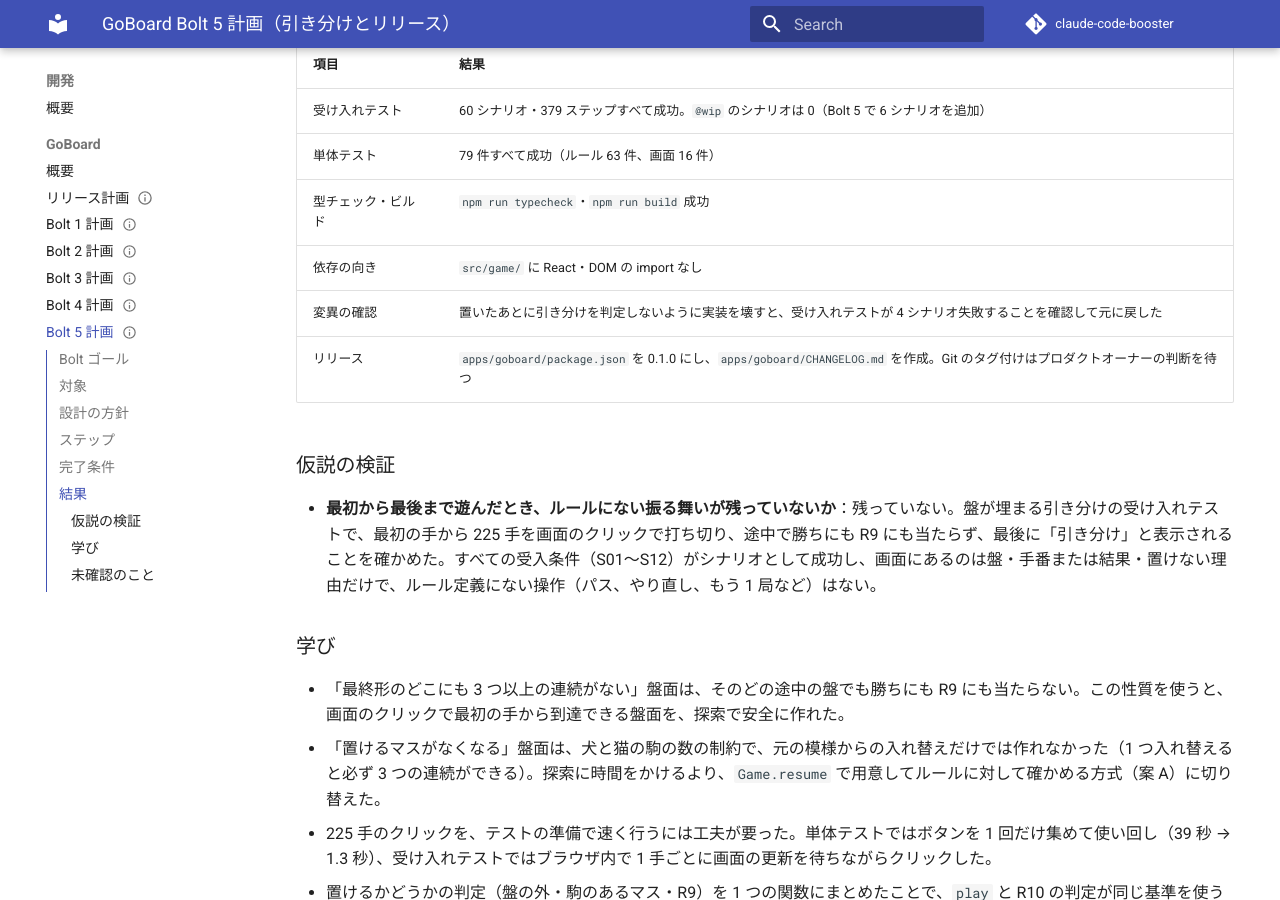
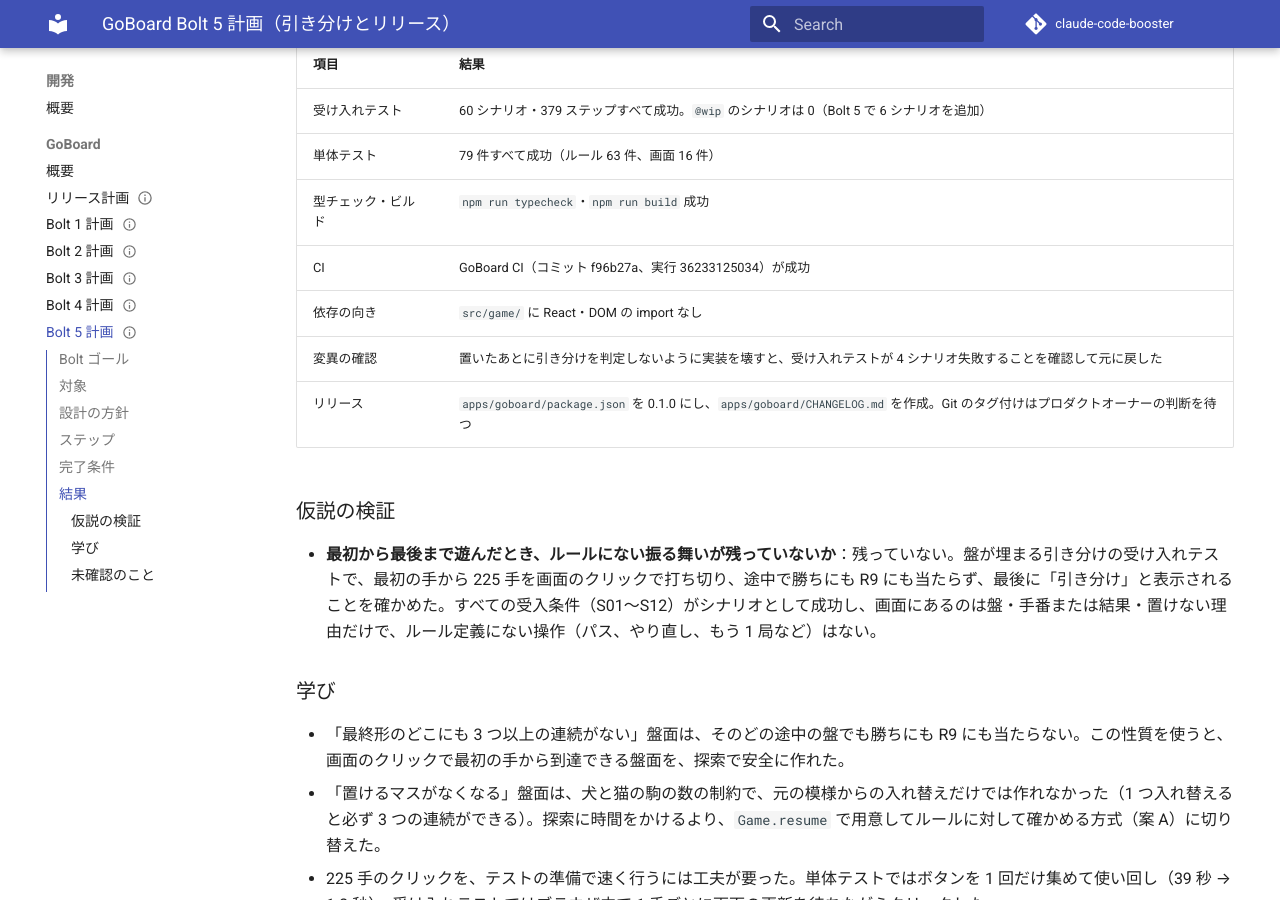
Before and after one commit to k2works/sdd-handson-go-board, an MkDocs documentation site: the page built from docs/development/goboard/bolt_5_plan.md, in a window 1280 px wide and 900 px high, scrolled down 1923 px. Built offline with MkDocs 1.6.1 and Material for MkDocs 9.7.7, drawn with Linux system fonts in a browser that asks for light colours; comment, search, counter and statistics services are not loaded.

Commit message:
docs(goboard): Bolt 5 の CI の成功を記録
Co-Authored-By: Claude Opus 5.5 <noreply@anthropic.com>
Claude-Session: https://claude.ai/code/session_01XJaVhfJBdX23SdHKwk7Dje

```diff
--- a/docs/development/goboard/bolt_5_plan.md
+++ b/docs/development/goboard/bolt_5_plan.md
@@ -40,13 +40,13 @@ generated: { by: process:claude-code, at: 2026-09-26T09:33:45Z }
 - [x] 2. 画面のテストを書き、「引き分け」の表示を実装する（S10）
 - [x] 3. S08・S12・S10（引き分け）のシナリオから `@wip` を外し、ステップ定義を実装する
 - [x] 4. バージョンを 0.1.0 にし、CHANGELOG を作る
-- [ ] 5. 受入条件のチェックボックス・リリース計画の進捗・本計画の結果を更新し、CI の成功を確かめる
+- [x] 5. 受入条件のチェックボックス・リリース計画の進捗・本計画の結果を更新し、CI の成功を確かめる
 
 ## 完了条件
 
 - [x] すべてのシナリオから `@wip` がなくなり、`npm run test:acceptance` が成功する
 - [x] `apps/goboard/` で `npm run typecheck`・`npm test`・`npm run build` が成功する
-- [ ] push したコミットで GitHub Actions の GoBoard CI が成功している
+- [x] push したコミットで GitHub Actions の GoBoard CI が成功している
 - [x] `src/game/` が React や DOM に依存していない
 - [x] ルール定義にない振る舞いを加えていない
 
@@ -57,6 +57,7 @@ generated: { by: process:claude-code, at: 2026-09-26T09:33:45Z }
 | 受け入れテスト | 60 シナリオ・379 ステップすべて成功。`@wip` のシナリオは 0（Bolt 5 で 6 シナリオを追加） |
 | 単体テスト | 79 件すべて成功（ルール 63 件、画面 16 件） |
 | 型チェック・ビルド | `npm run typecheck`・`npm run build` 成功 |
+| CI | GoBoard CI（コミット f96b27a、実行 36233125034）が成功 |
 | 依存の向き | `src/game/` に React・DOM の import なし |
 | 変異の確認 | 置いたあとに引き分けを判定しないように実装を壊すと、受け入れテストが 4 シナリオ失敗することを確認して元に戻した |
 | リリース | `apps/goboard/package.json` を 0.1.0 にし、`apps/goboard/CHANGELOG.md` を作成。Git のタグ付けはプロダクトオーナーの判断を待つ |
```
Also changed, not shown: other parts of docs/development/goboard/bolt_5_plan.md (+1 -1 lines).
